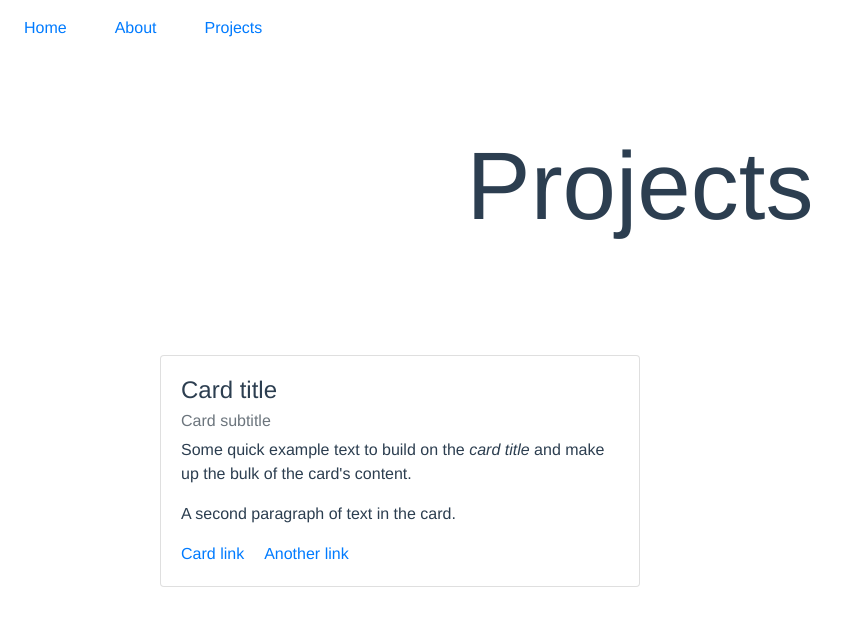
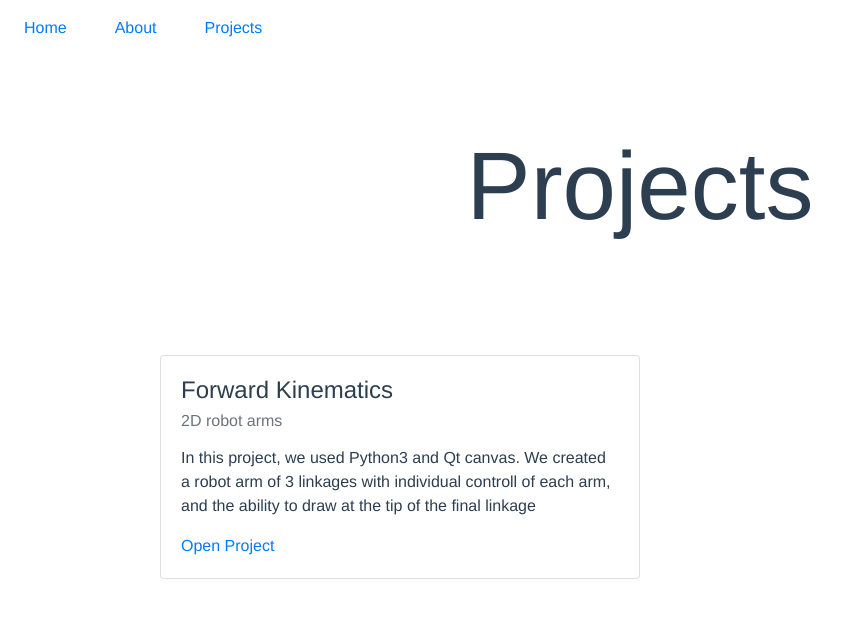
Before and after one commit to jeff-hykin/FullMetalKinematics-website, a Vue app: page /projects in a window 1280 px wide. Shown: the top 626 px of the page, without its empty margins (0-848 px from the left). Built offline with nearby package versions, Linux system fonts and the light colour scheme.

Commit message:
add the project 1 entry

```diff
--- a/src/router.js
+++ b/src/router.js
@@ -25,6 +25,11 @@ export default new Router({
       path: '/projects',
       name: 'projects',
       component: () => import(/* webpackChunkName: "projects" */ './views/Projects.vue')
-    }
+    },
+    {
+      path: '/projects/project1',
+      name: 'project1',
+      component: () => import(/* webpackChunkName: "projects" */ './views/Project1.vue')
+    },
   ]
 })
--- /dev/null
+++ b/src/views/Project1.vue
@@ -0,0 +1,14 @@
+<template>
+  <div>
+    <h1>Forward Kinematics</h1>
+  </div>
+</template>
+
+<script>
+export default {
+  name: 'project1',
+}
+</script>
+
+<style lang="scss" scoped>
+</style>
--- a/src/views/Projects.vue
+++ b/src/views/Projects.vue
@@ -2,16 +2,13 @@
     <div>
         <h1 class="title" >Projects</h1>
         <div class="card-container" >
-            <b-card class="project-card" title="Card title" sub-title="Card subtitle">
+            <!-- Project1 Summary -->
+            <b-card class="project-card" title="Forward Kinematics" sub-title="2D robot arms">
+                <b-card-text></b-card-text>
                 <b-card-text>
-                Some quick example text to build on the <em>card title</em> and make up the bulk of the card's
-                content.
+                In this project, we used Python3 and Qt canvas. We created a robot arm of 3 linkages with individual controll of each arm, and the ability to draw at the tip of the final linkage
                 </b-card-text>
-
-                <b-card-text>A second paragraph of text in the card.</b-card-text>
-
-                <a href="#" class="card-link">Card link</a>
-                <b-link href="#" class="card-link">Another link</b-link>
+                <b-link href="/projects/project1" class="card-link">Open Project</b-link>
             </b-card>
         </div>
     </div>
```
